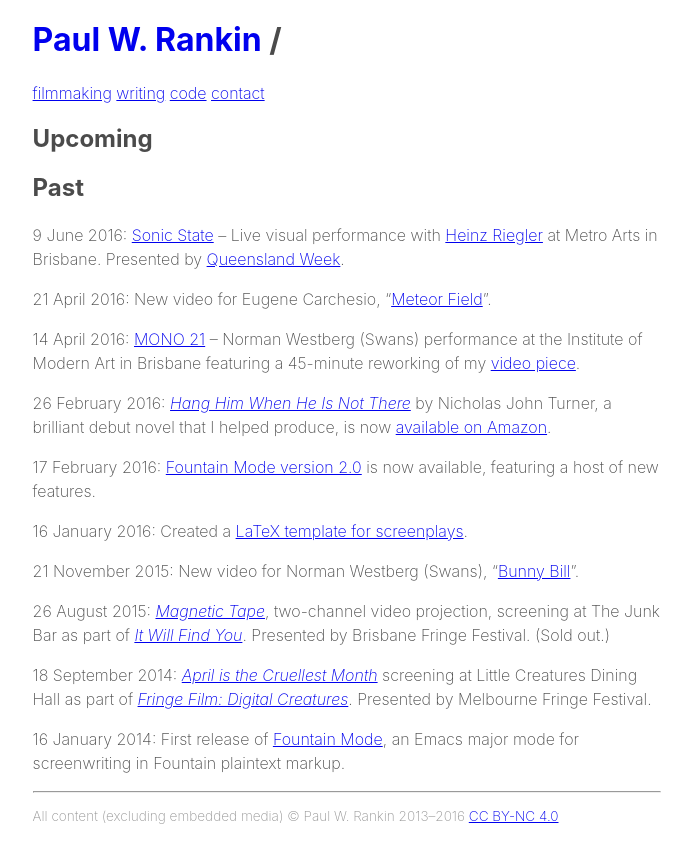
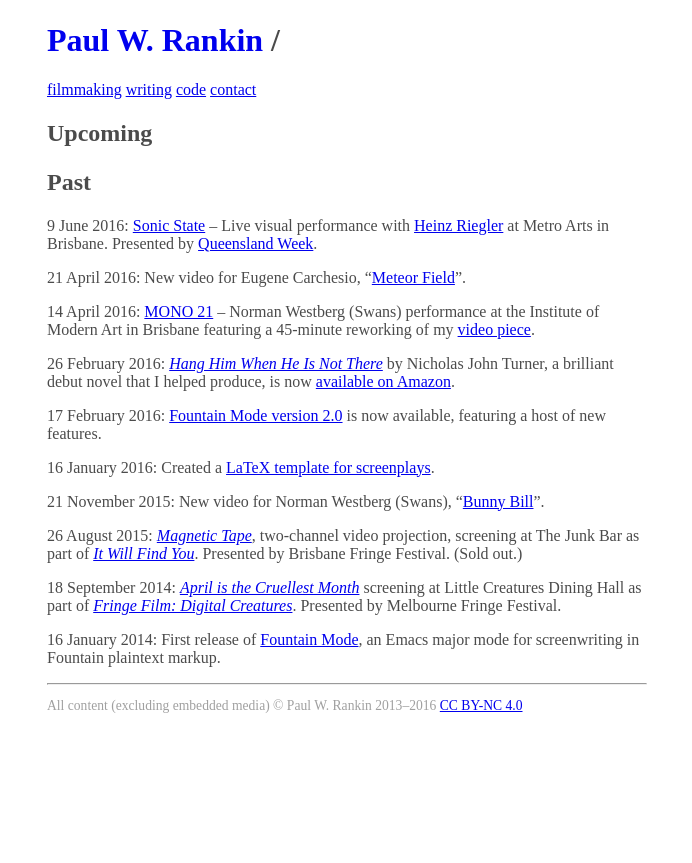
Before and after one commit to rnkn/portfolio, a Jekyll site: the page built from index.html, in a window 1280 px wide. Shown: the top 863 px of the page, without its empty margins (293-985 px from the left). Built offline with Jekyll 4.4.1, drawn with Linux system fonts in a browser that asks for light colours.

Commit message:
Even more minimal

```diff
--- a/css/main.scss
+++ b/css/main.scss
@@ -3,14 +3,14 @@
 ---
 $primary-color: rgb(75,75,75);
 $secondary-color: rgb(40,40,40);
-$main-width: 72ex;
+$main-width: 600px;
 
 body {
   margin: auto;
   padding: 0 2ex;
   max-width: $main-width;
   color: $primary-color;
-  font: 200 1em/1.5 -apple-system, "Helvetica", sans-serif;
+  /* font: 200 1em/1.5 -apple-system, "Helvetica", sans-serif; */
 }
 
 header, footer {
@@ -42,9 +42,13 @@
   }
 }
 
+.project {
+  margin: 2em 0;
+}
+
 .copyright {
   font-size: 85%;
-  color: rgb(150,150,150);
+  color: rgb(160,160,160);
 }
 
 .footnotes {
```
